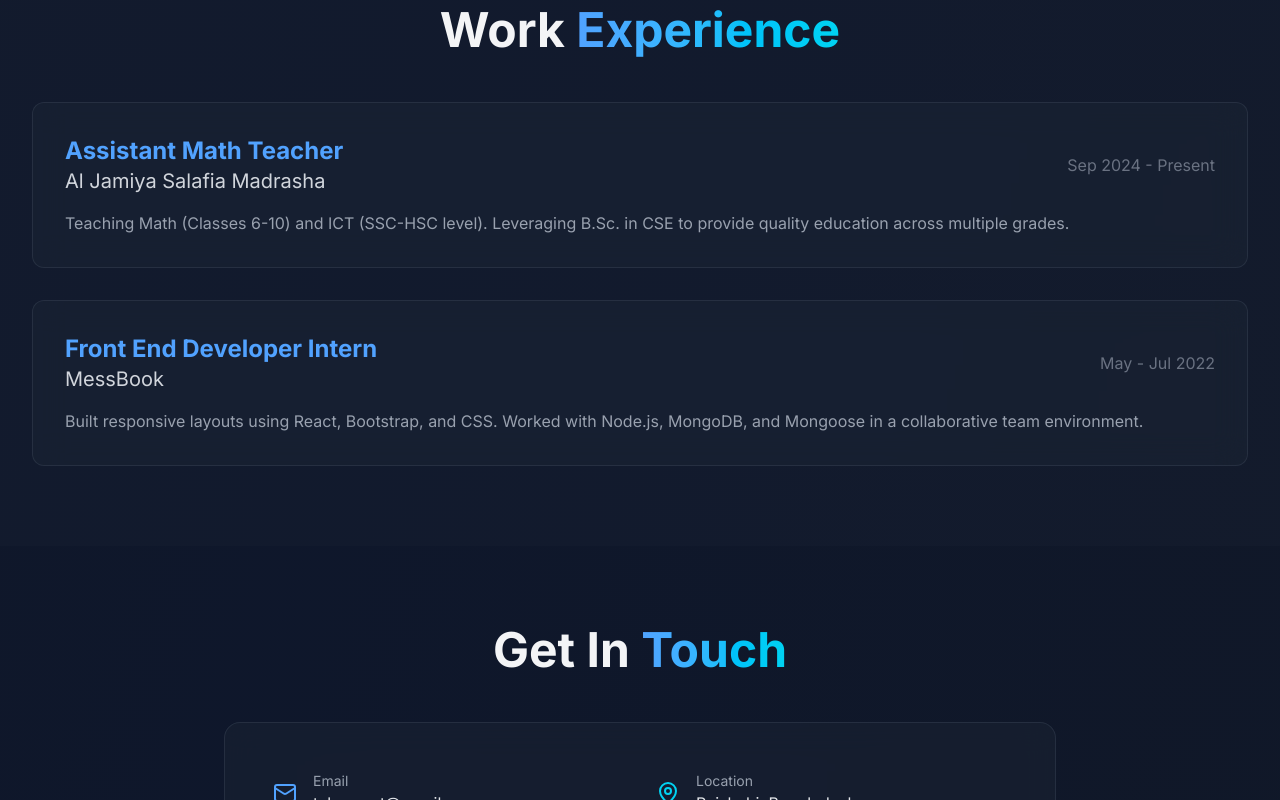
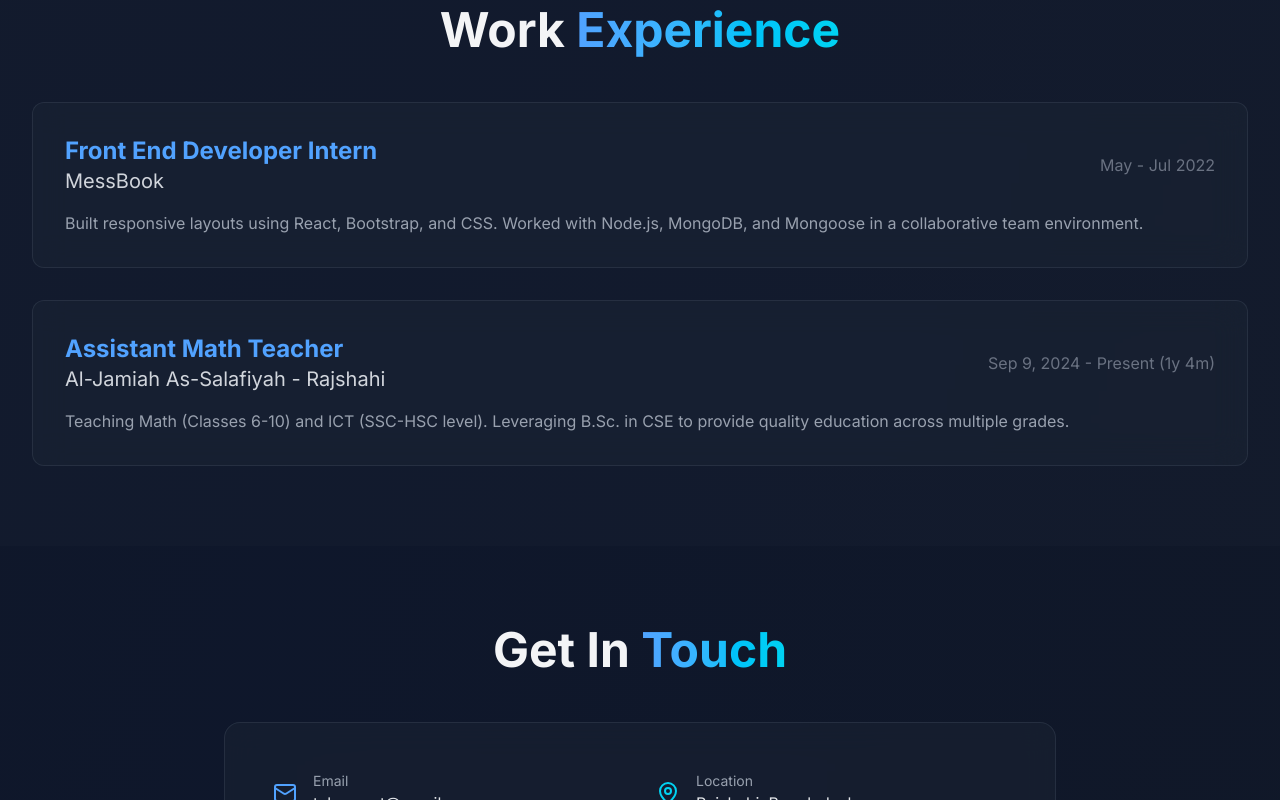
Before and after one commit to Taher-39/abu-taher-portfolio, a Next.js app: page / in a window 1280 px wide. Shown: the part 2560-3360 px from the top of the page. Built offline with nearby package versions, Linux system fonts and the light colour scheme.

Commit message:
date chages dynamically

```diff
--- a/components/Protfolio.tsx
+++ b/components/Protfolio.tsx
@@ -71,16 +71,36 @@ const Portfolio = () => {
 
   const experiences = [
     {
-      role: "Assistant Math Teacher",
-      company: "Al Jamiya Salafia Madrasha",
-      period: "Sep 2024 - Present",
-      description: "Teaching Math (Classes 6-10) and ICT (SSC-HSC level). Leveraging B.Sc. in CSE to provide quality education across multiple grades."
-    },
-    {
       role: "Front End Developer Intern",
       company: "MessBook",
       period: "May - Jul 2022",
       description: "Built responsive layouts using React, Bootstrap, and CSS. Worked with Node.js, MongoDB, and Mongoose in a collaborative team environment."
+    },
+    {
+      role: "Assistant Math Teacher",
+      company: "Al-Jamiah As-Salafiyah - Rajshahi",
+      // period: "9th Sep 2024 - Present",
+      period: (() => {
+        const start = new Date('2024-09-09');
+        const now = new Date();
+
+        let years = now.getFullYear() - start.getFullYear();
+        let months = now.getMonth() - start.getMonth();
+        if (now.getDate() < start.getDate()) months--;
+        if (months < 0) {
+          years--;
+          months += 12;
+        }
+
+        const parts: string[] = [];
+        if (years > 0) parts.push(`${years}y`);
+        if (months > 0) parts.push(`${months}m`);
+        const duration = parts.length ? ` (${parts.join(' ')})` : '';
+
+        const startStr = start.toLocaleDateString(undefined, { day: 'numeric', month: 'short', year: 'numeric' });
+        return `${startStr} - Present${duration}`;
+      })(),
+      description: "Teaching Math (Classes 6-10) and ICT (SSC-HSC level). Leveraging B.Sc. in CSE to provide quality education across multiple grades."
     }
   ];
   // Handle form input changes
@@ -655,7 +675,7 @@ const Portfolio = () => {
       <footer className="py-8 border-t border-gray-800/50">
         <div className="max-w-7xl mx-auto px-4 sm:px-6 lg:px-8">
           <p className="text-center text-gray-500">
-            © 2025 Abu Taher. Built with Next.js, Tailwind CSS & Framer Motion.
+            © {new Date().getFullYear()} Abu Taher. All rights reserved.
           </p>
         </div>
       </footer>
```
Also changed, not shown: 1 other file (tests, documents, lock files or other folders).
